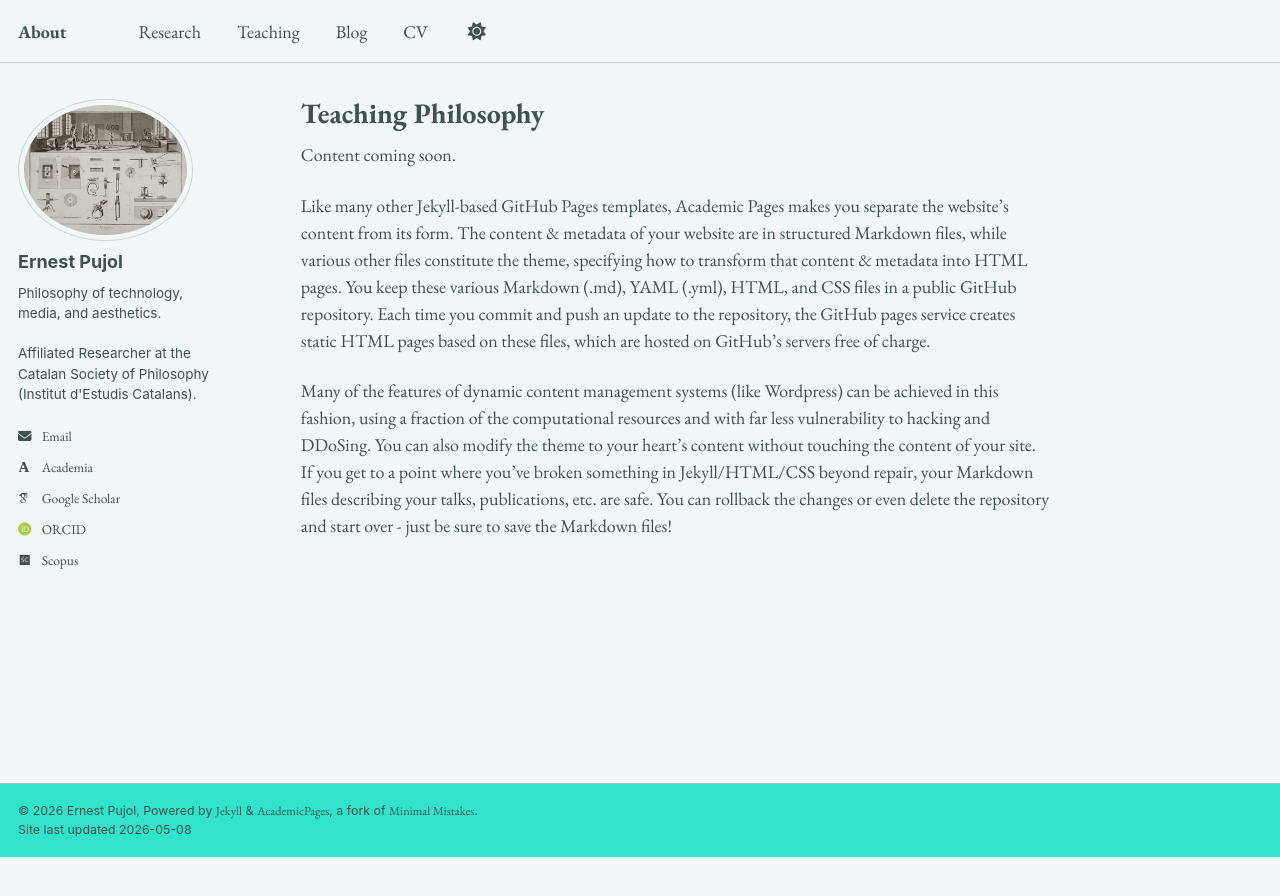
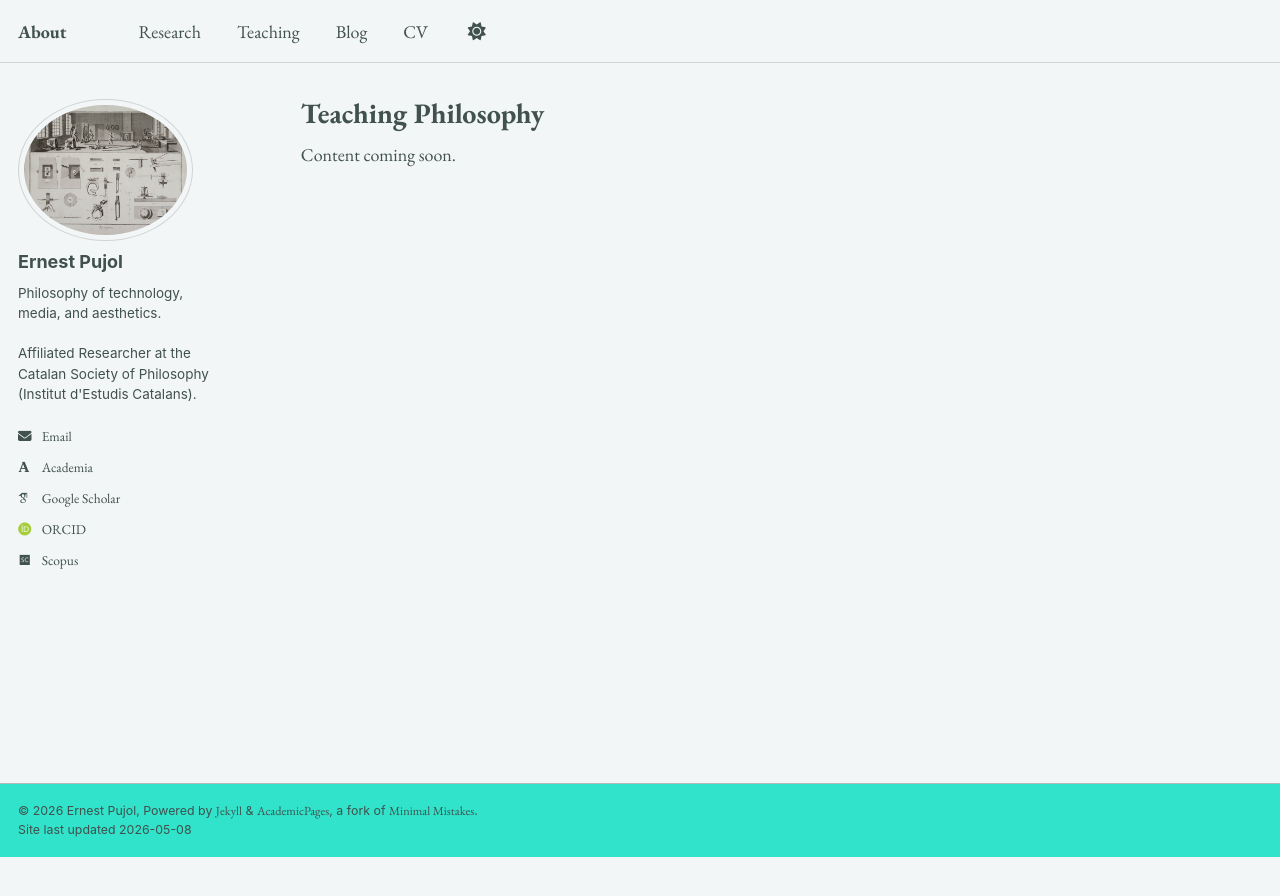
Before and after one commit to epujol90/epujol90.github.io, a Jekyll site: the page built from _pages/teaching-philosophy.md, in a window 1280 px wide. Shown: the top 896 px of the page. Built offline with Jekyll 4.4.1, drawn with Linux system fonts in a browser that asks for light colours; some web fonts are replaced; a script bundle is joined from its source files by our own code; library files that are not in the unit come from our copies.

Commit message:
Update teaching-philosophy.md

```diff
--- a/_pages/teaching-philosophy.md
+++ b/_pages/teaching-philosophy.md
@@ -6,7 +6,3 @@ author_profile: true
 ---
 
 Content coming soon.
-
-Like many other Jekyll-based GitHub Pages templates, Academic Pages makes you separate the website’s content from its form. The content & metadata of your website are in structured Markdown files, while various other files constitute the theme, specifying how to transform that content & metadata into HTML pages. You keep these various Markdown (.md), YAML (.yml), HTML, and CSS files in a public GitHub repository. Each time you commit and push an update to the repository, the GitHub pages service creates static HTML pages based on these files, which are hosted on GitHub’s servers free of charge.
-
-Many of the features of dynamic content management systems (like Wordpress) can be achieved in this fashion, using a fraction of the computational resources and with far less vulnerability to hacking and DDoSing. You can also modify the theme to your heart’s content without touching the content of your site. If you get to a point where you’ve broken something in Jekyll/HTML/CSS beyond repair, your Markdown files describing your talks, publications, etc. are safe. You can rollback the changes or even delete the repository and start over - just be sure to save the Markdown files!
```
